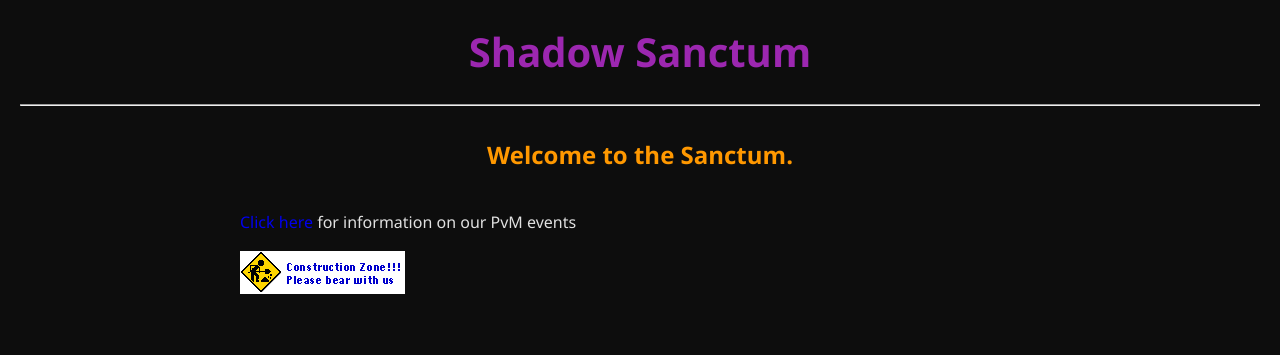
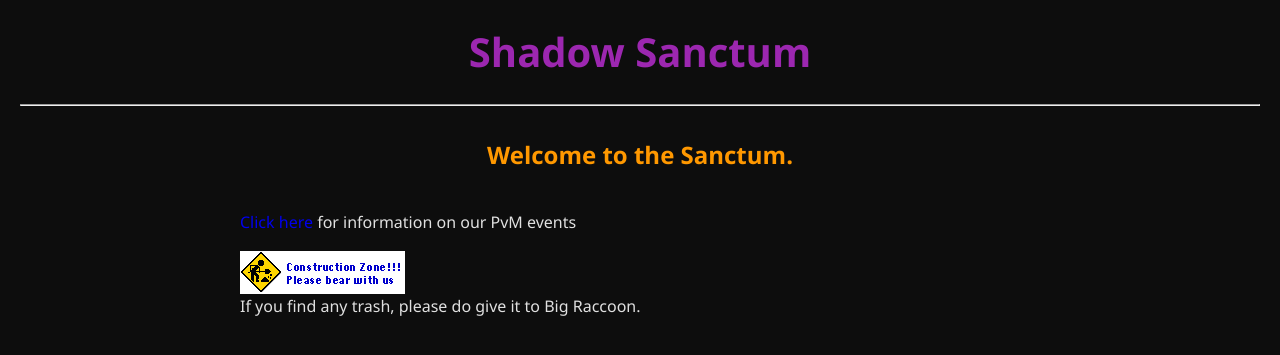
Before and after one commit to vincent-demarco/pvm-app, a Django app: page / in a window 1280 px wide. Shown: the top 355 px of the page. Run offline with Django 5.2, Linux system fonts and the light colour scheme; parts of the project's set-up code (start-up, migrations or seed data) failed here and were passed over.

Commit message:
Test commit for db persistence

```diff
--- a/home/templates/home/index.html
+++ b/home/templates/home/index.html
@@ -7,4 +7,5 @@
 PvM events</p>
 
 <img src="{% static "images/construction.gif" %}" alt="Under Construction">
+<p>If you find any trash, please do give it to Big Raccoon.</p>
 {% endblock %}
```
Also changed, not shown: pvm-app/settings.py (+10 -0 lines).
